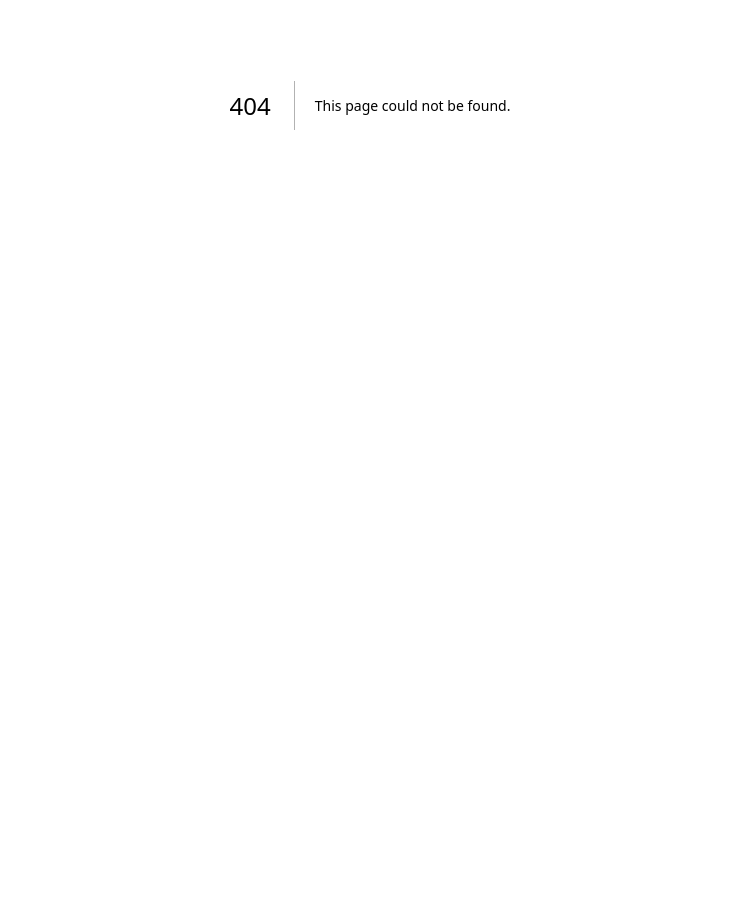
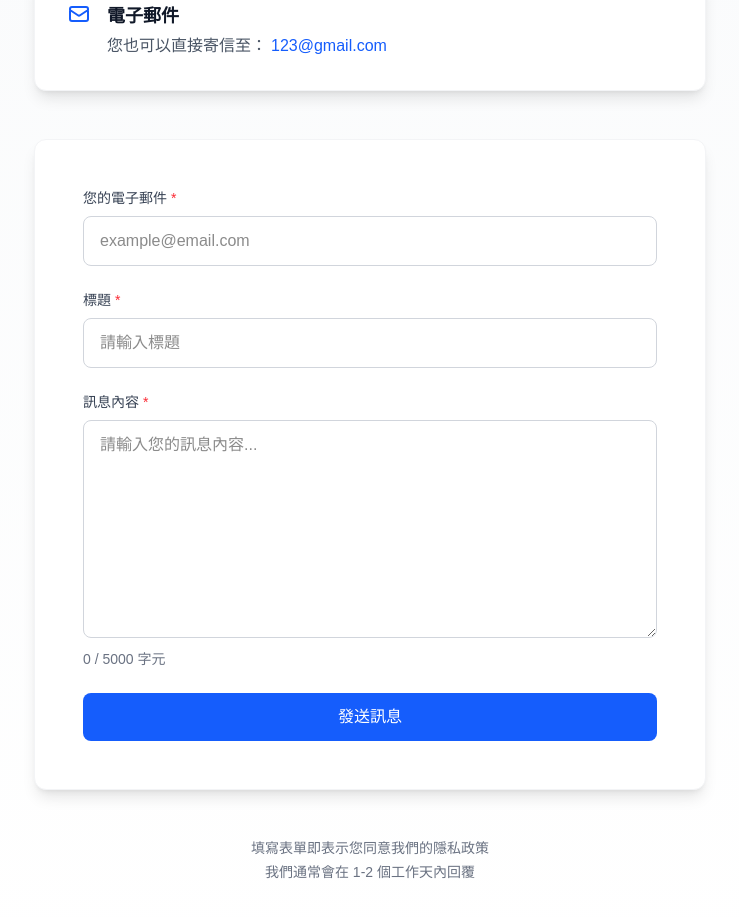
Before and after one commit to YellowD54321/official-website-template, a Next.js app: page /contact in a window 1280 px wide. Before the commit this address had no page. Shown: the part 360-1278 px from the top of the page, without its empty margins (270-1009 px from the left). Before the commit the page ends 865 px from the top, so only its background shows below. Built offline with nearby package versions, Linux system fonts and the light colour scheme.

Commit message:
feat: add contact page UI with form component and styling

```diff
--- /dev/null
+++ b/src/app/contact/page.tsx
@@ -0,0 +1,76 @@
+import type { Metadata } from 'next';
+import ContactForm from '@/components/contact/ContactForm';
+
+export const metadata: Metadata = {
+  title: '聯絡我們 | Contact Us',
+  description:
+    '有任何問題或建議嗎？歡迎透過聯絡表單與我們聯繫，我們會盡快回覆您。',
+};
+
+export default function ContactPage() {
+  return (
+    <main className='min-h-screen bg-gradient-to-b from-gray-50 to-white'>
+      <div className='container mx-auto px-4 py-16 sm:py-24'>
+        {/* 頁面標題區 */}
+        <div className='text-center mb-12'>
+          <h1 className='text-4xl sm:text-5xl font-bold text-gray-900 mb-4'>
+            聯絡我們
+          </h1>
+          <p className='text-lg text-gray-600 max-w-2xl mx-auto'>
+            有任何問題或建議嗎？歡迎透過以下表單與我們聯繫
+            <br />
+            我們會盡快回覆您的訊息
+          </p>
+        </div>
+
+        {/* 聯絡資訊卡片 */}
+        <div className='max-w-2xl mx-auto mb-12'>
+          <div className='bg-white rounded-xl shadow-lg p-8 border border-gray-100'>
+            <div className='flex items-start gap-4'>
+              <div className='flex-shrink-0'>
+                <svg
+                  className='w-6 h-6 text-blue-600'
+                  fill='none'
+                  stroke='currentColor'
+                  viewBox='0 0 24 24'
+                >
+                  <path
+                    strokeLinecap='round'
+                    strokeLinejoin='round'
+                    strokeWidth={2}
+                    d='M3 8l7.89 5.26a2 2 0 002.22 0L21 8M5 19h14a2 2 0 002-2V7a2 2 0 00-2-2H5a2 2 0 00-2 2v10a2 2 0 002 2z'
+                  />
+                </svg>
+              </div>
+              <div>
+                <h2 className='text-lg font-semibold text-gray-900 mb-1'>
+                  電子郵件
+                </h2>
+                <p className='text-gray-600'>
+                  您也可以直接寄信至：
+                  <a
+                    href='mailto:123@gmail.com'
+                    className='text-blue-600 hover:text-blue-700 hover:underline ml-1'
+                  >
+                    123@gmail.com
+                  </a>
+                </p>
+              </div>
+            </div>
+          </div>
+        </div>
+
+        {/* 聯絡表單 */}
+        <div className='bg-white rounded-xl shadow-lg p-8 sm:p-12 max-w-2xl mx-auto border border-gray-100'>
+          <ContactForm />
+        </div>
+
+        {/* 額外資訊 */}
+        <div className='text-center mt-12 text-sm text-gray-500'>
+          <p>填寫表單即表示您同意我們的隱私政策</p>
+          <p className='mt-1'>我們通常會在 1-2 個工作天內回覆</p>
+        </div>
+      </div>
+    </main>
+  );
+}
--- /dev/null
+++ b/src/components/contact/ContactForm.tsx
@@ -0,0 +1,215 @@
+'use client';
+
+import { useState } from 'react';
+import type { ContactFormData, ApiResponse } from '@/types/contact';
+
+export default function ContactForm() {
+  const [formData, setFormData] = useState<ContactFormData>({
+    email: '',
+    subject: '',
+    message: '',
+  });
+
+  const [isSubmitting, setIsSubmitting] = useState(false);
+  const [submitStatus, setSubmitStatus] = useState<{
+    type: 'success' | 'error' | null;
+    message: string;
+  }>({
+    type: null,
+    message: '',
+  });
+
+  // 處理輸入變更
+  const handleChange = (
+    e: React.ChangeEvent<HTMLInputElement | HTMLTextAreaElement>
+  ) => {
+    const { name, value } = e.target;
+    setFormData((prev) => ({
+      ...prev,
+      [name]: value,
+    }));
+
+    // 清除之前的錯誤訊息
+    if (submitStatus.type === 'error') {
+      setSubmitStatus({ type: null, message: '' });
+    }
+  };
+
+  // 處理表單提交
+  const handleSubmit = async (e: React.FormEvent) => {
+    e.preventDefault();
+
+    // 防止重複提交
+    if (isSubmitting) return;
+
+    setIsSubmitting(true);
+    setSubmitStatus({ type: null, message: '' });
+
+    try {
+      const response = await fetch('/api/contact', {
+        method: 'POST',
+        headers: {
+          'Content-Type': 'application/json',
+        },
+        body: JSON.stringify(formData),
+      });
+
+      const data: ApiResponse = await response.json();
+
+      if (data.success) {
+        // 成功：顯示成功訊息並清空表單
+        setSubmitStatus({
+          type: 'success',
+          message: data.message,
+        });
+        setFormData({
+          email: '',
+          subject: '',
+          message: '',
+        });
+      } else {
+        // 失敗：顯示錯誤訊息
+        setSubmitStatus({
+          type: 'error',
+          message: data.message || '發送失敗，請稍後再試',
+        });
+      }
+    } catch (error) {
+      console.error('提交表單錯誤:', error);
+      setSubmitStatus({
+        type: 'error',
+        message: '網路錯誤，請稍後再試',
+      });
+    } finally {
+      setIsSubmitting(false);
+    }
+  };
+
+  return (
+    <form onSubmit={handleSubmit} className='max-w-2xl mx-auto space-y-6'>
+      {/* 成功/錯誤訊息 */}
+      {submitStatus.type && (
+        <div
+          className={`p-4 rounded-lg border ${
+            submitStatus.type === 'success'
+              ? 'bg-green-50 border-green-200 text-green-800'
+              : 'bg-red-50 border-red-200 text-red-800'
+          }`}
+          role='alert'
+        >
+          <p className='font-medium'>
+            {submitStatus.type === 'success' ? '✓ 發送成功' : '✗ 發送失敗'}
+          </p>
+          <p className='text-sm mt-1'>{submitStatus.message}</p>
+        </div>
+      )}
+
+      {/* 電子郵件欄位 */}
+      <div>
+        <label
+          htmlFor='email'
+          className='block text-sm font-medium text-gray-700 mb-2'
+        >
+          您的電子郵件 <span className='text-red-500'>*</span>
+        </label>
+        <input
+          type='email'
+          id='email'
+          name='email'
+          value={formData.email}
+          onChange={handleChange}
+          required
+          placeholder='example@email.com'
+          className='w-full px-4 py-3 border border-gray-300 rounded-lg focus:ring-2 focus:ring-blue-500 focus:border-transparent outline-none transition-all'
+          disabled={isSubmitting}
+        />
+      </div>
+
+      {/* 標題欄位 */}
+      <div>
+        <label
+          htmlFor='subject'
+          className='block text-sm font-medium text-gray-700 mb-2'
+        >
+          標題 <span className='text-red-500'>*</span>
+        </label>
+        <input
+          type='text'
+          id='subject'
+          name='subject'
+          value={formData.subject}
+          onChange={handleChange}
+          required
+          placeholder='請輸入標題'
+          maxLength={200}
+          className='w-full px-4 py-3 border border-gray-300 rounded-lg focus:ring-2 focus:ring-blue-500 focus:border-transparent outline-none transition-all'
+          disabled={isSubmitting}
+        />
+      </div>
+
+      {/* 訊息內容欄位 */}
+      <div>
+        <label
+          htmlFor='message'
+          className='block text-sm font-medium text-gray-700 mb-2'
+        >
+          訊息內容 <span className='text-red-500'>*</span>
+        </label>
+        <textarea
+          id='message'
+          name='message'
+          value={formData.message}
+          onChange={handleChange}
+          required
+          placeholder='請輸入您的訊息內容...'
+          rows={8}
+          maxLength={5000}
+          className='w-full px-4 py-3 border border-gray-300 rounded-lg focus:ring-2 focus:ring-blue-500 focus:border-transparent outline-none transition-all resize-y'
+          disabled={isSubmitting}
+        />
+        <p className='text-sm text-gray-500 mt-1'>
+          {formData.message.length} / 5000 字元
+        </p>
+      </div>
+
+      {/* 提交按鈕 */}
+      <button
+        type='submit'
+        disabled={isSubmitting}
+        className={`w-full py-3 px-6 rounded-lg font-medium text-white transition-all duration-200 ${
+          isSubmitting
+            ? 'bg-gray-400 cursor-not-allowed'
+            : 'bg-blue-600 hover:bg-blue-700 active:scale-[0.98]'
+        }`}
+      >
+        {isSubmitting ? (
+          <span className='flex items-center justify-center gap-2'>
+            <svg
+              className='animate-spin h-5 w-5'
+              xmlns='http://www.w3.org/2000/svg'
+              fill='none'
+              viewBox='0 0 24 24'
+            >
+              <circle
+                className='opacity-25'
+                cx='12'
+                cy='12'
+                r='10'
+                stroke='currentColor'
+                strokeWidth='4'
+              />
+              <path
+                className='opacity-75'
+                fill='currentColor'
+                d='M4 12a8 8 0 018-8V0C5.373 0 0 5.373 0 12h4zm2 5.291A7.962 7.962 0 014 12H0c0 3.042 1.135 5.824 3 7.938l3-2.647z'
+              />
+            </svg>
+            發送中...
+          </span>
+        ) : (
+          '發送訊息'
+        )}
+      </button>
+    </form>
+  );
+}
```
